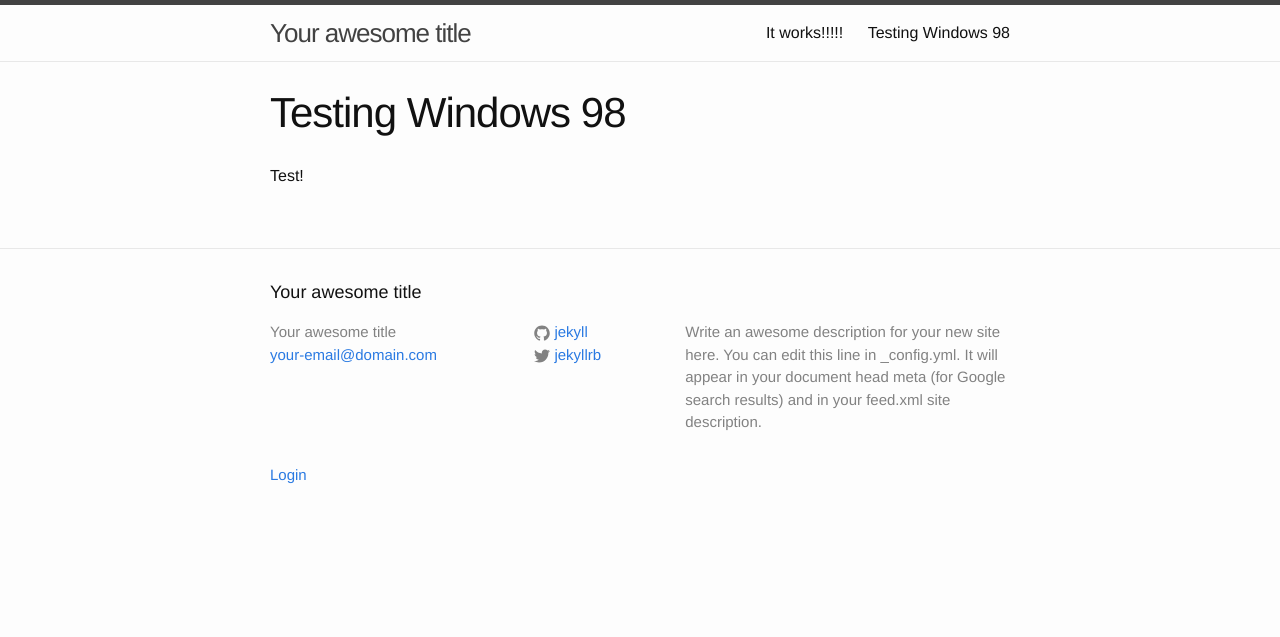
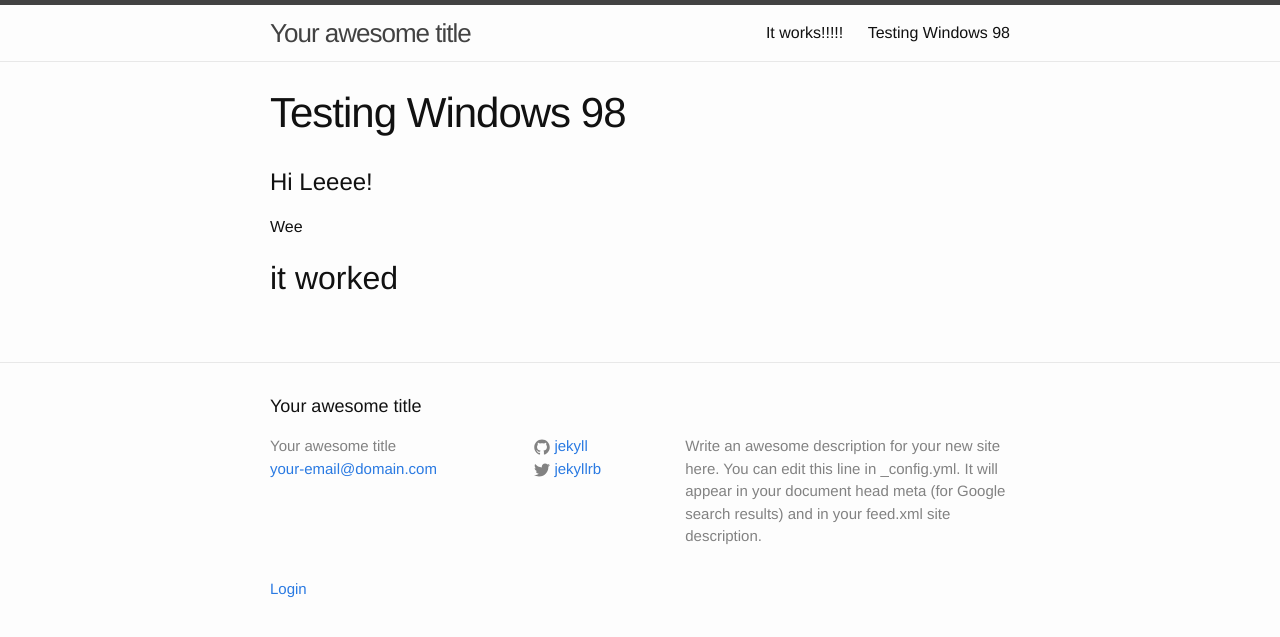
Before and after one commit to masonforest/windows98, a Jekyll site: the page built from index.md, in a window 1280 px wide. Shown: the top 637 px of the page. Built offline with Jekyll 4.4.1, drawn with Linux system fonts in a browser that asks for light colours; nearby versions of some CDN libraries.

Commit message:
Windows 98 - Update

```diff
--- a/index.md
+++ b/index.md
@@ -2,4 +2,13 @@
 layout: post
 title: Testing Windows 98
 ---
-Test!
+
+Hi Leeee!
+=====
+
+
+Wee
+
+
+it worked
+---
```
